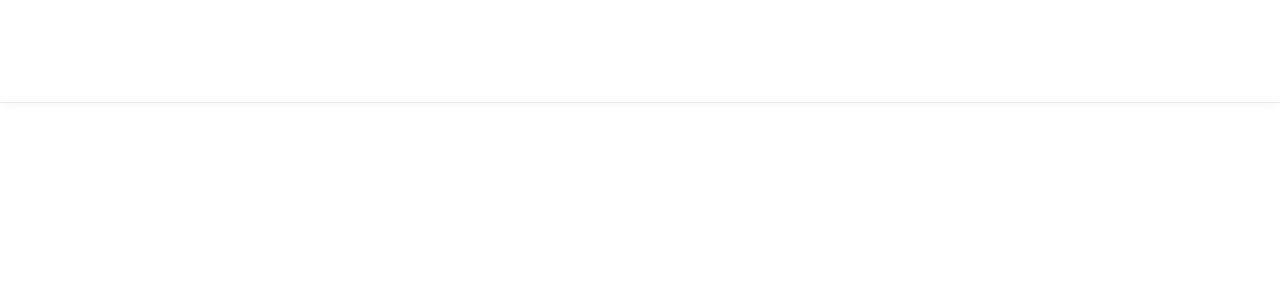
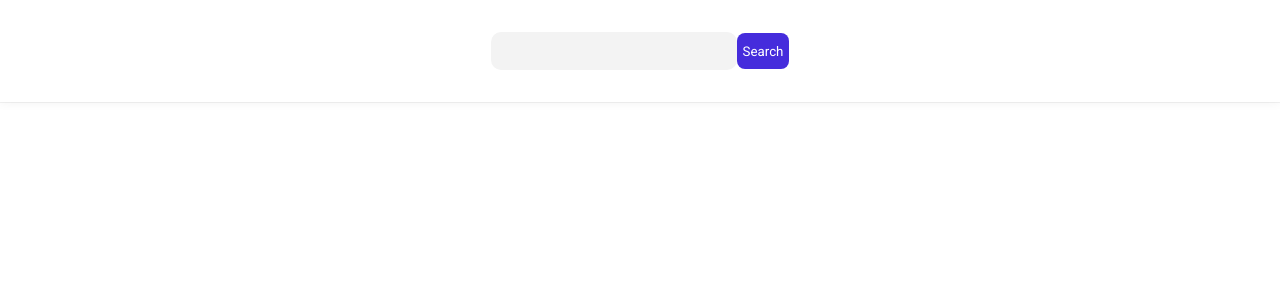
Before and after one commit to gagagagagagag/jubilant-octo-tribble, a React (Create React App) app: page /search in a window 1280 px wide. Shown: the top 300 px of the page. Built offline with nearby package versions, Linux system fonts and the light colour scheme.

Commit message:
Initial setup and styling of the search bar

```diff
--- /dev/null
+++ b/src/components/UI/SearchBar/SearchBar.module.css
@@ -0,0 +1,24 @@
+.Container {
+  display: flex;
+  height: 100%;
+  justify-content: center;
+  align-items: center;
+}
+
+.Input,
+.Button {
+  height: 36px;
+  border: none;
+}
+
+.Input {
+  background: #f3f3f3;
+  border-radius: 10px;
+  width: 242px;
+}
+
+.Button {
+  background: #452cdc;
+  border-radius: 8px;
+  color: white;
+}
--- a/src/components/UI/SearchBar/index.tsx
+++ b/src/components/UI/SearchBar/index.tsx
@@ -1,5 +1,16 @@
+import classes from './SearchBar.module.css'
+
 const SearchBar = () => {
-  return <div></div>
+  return (
+    <div className={classes.Container}>
+      <form>
+        <input type={'text'} className={classes.Input} />
+        <button type={'submit'} className={classes.Button}>
+          Search
+        </button>
+      </form>
+    </div>
+  )
 }
 
 export default SearchBar
--- a/src/index.css
+++ b/src/index.css
@@ -1,10 +1,19 @@
+@import url('https://fonts.googleapis.com/css2?family=Roboto:wght@400;500&display=swap');
+
 body {
   margin: 0;
-  font-family: -apple-system, BlinkMacSystemFont, 'Segoe UI', 'Roboto', 'Oxygen',
-    'Ubuntu', 'Cantarell', 'Fira Sans', 'Droid Sans', 'Helvetica Neue',
+  font-family: 'Roboto', -apple-system, BlinkMacSystemFont, 'Segoe UI', 'Roboto',
+    'Oxygen', 'Ubuntu', 'Cantarell', 'Fira Sans', 'Droid Sans', 'Helvetica Neue',
     sans-serif;
   -webkit-font-smoothing: antialiased;
   -moz-osx-font-smoothing: grayscale;
+}
+
+button {
+  font-family: 'Roboto', -apple-system, BlinkMacSystemFont, 'Segoe UI', 'Roboto',
+    'Oxygen', 'Ubuntu', 'Cantarell', 'Fira Sans', 'Droid Sans', 'Helvetica Neue',
+    sans-serif;
+  font-weight: 400;
 }
 
 code {
```
Also changed, not shown: 1 other file (tests, documents, lock files or other folders).
